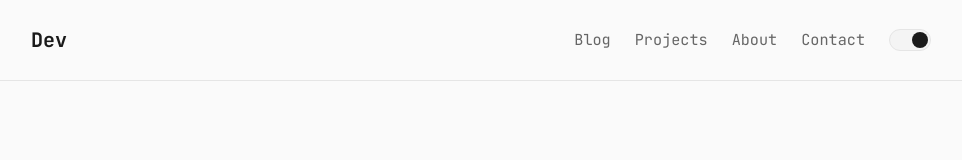
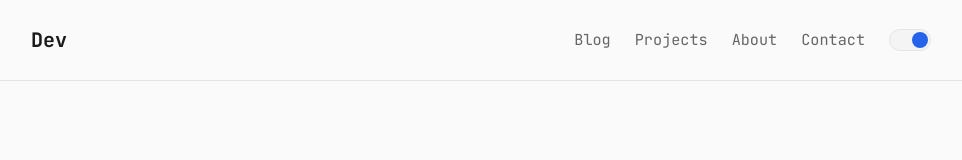
Before and after one commit to ModernAmusements/MA-Blog, a Next.js app: page / in a window 1280 px wide. Shown: the top 160 px of the page, without its empty margins (159-1121 px from the left). Built offline with nearby package versions, Linux system fonts and the light colour scheme.

Commit message:
Toggle indicator uses accent color

```diff
--- a/src/components/ThemeToggle.module.scss
+++ b/src/components/ThemeToggle.module.scss
@@ -14,7 +14,7 @@
   display: block;
   width: 16px;
   height: 16px;
-  background: var(--foreground);
+  background: var(--accent);
   border-radius: 50%;
   transition: transform 0.2s;
 }
```
